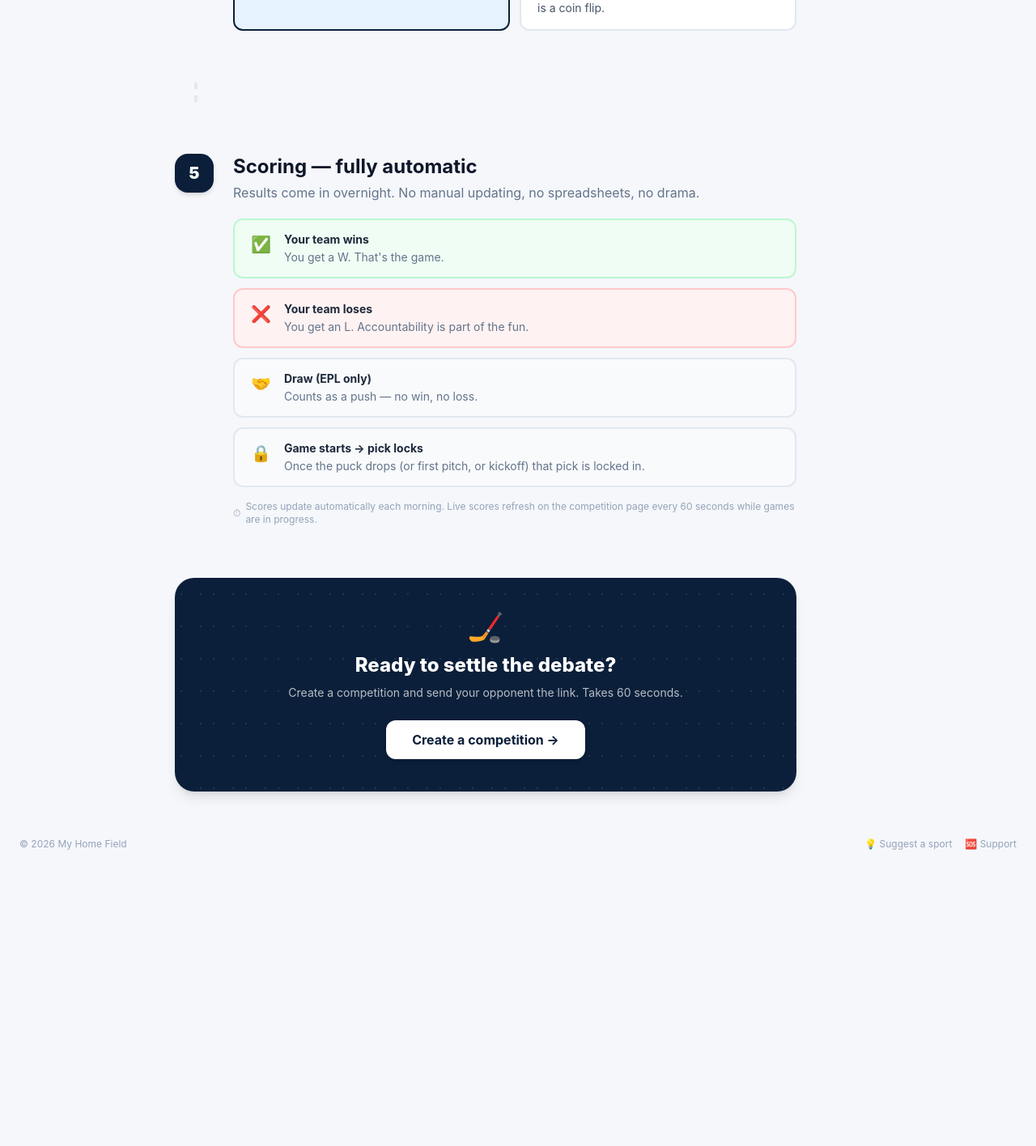
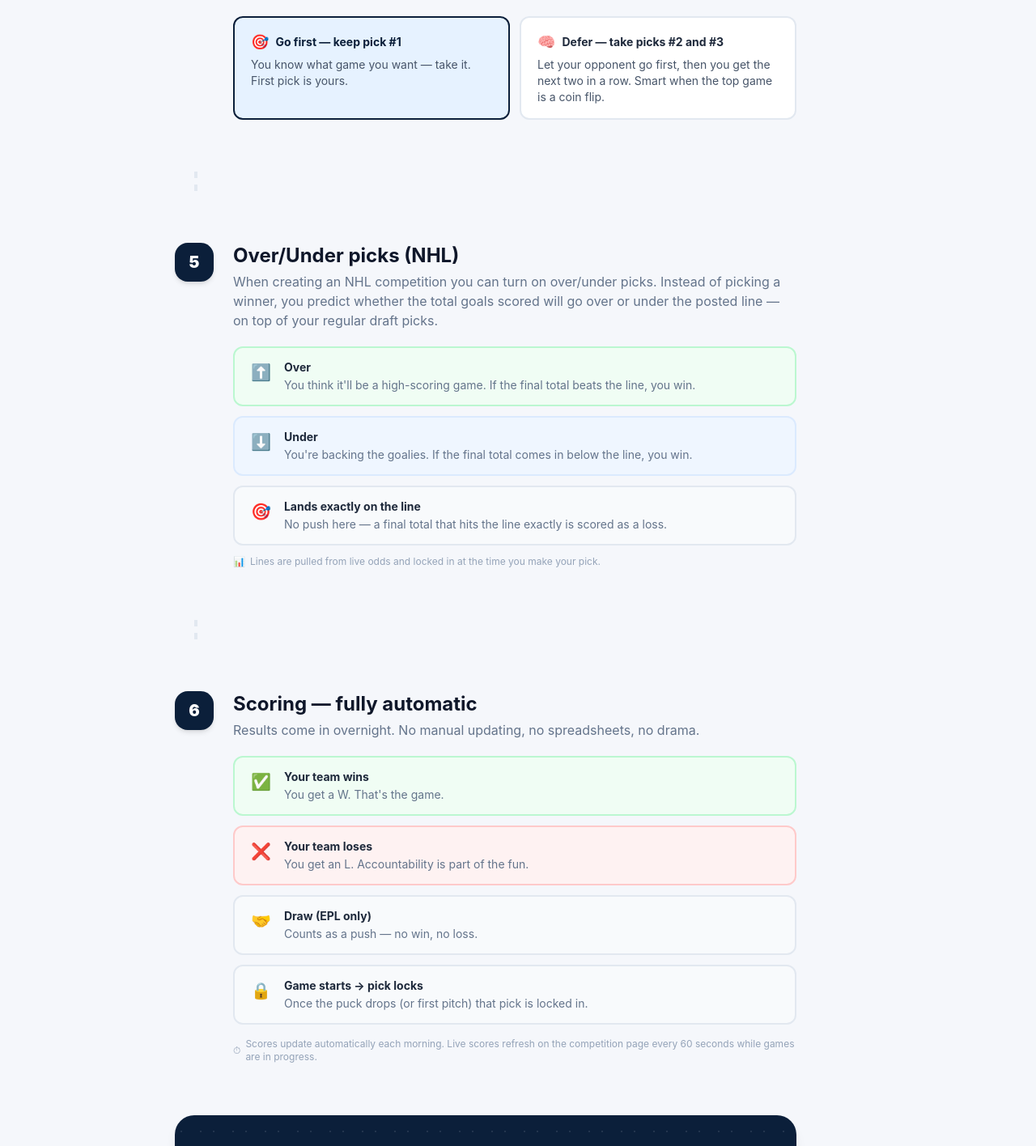
Before and after one commit to ilovekimberly/home-field-advantage, a Next.js app: page /how-it-works in a window 1280 px wide. Shown: the part 2011-3427 px from the top of the page at 81% size. Before the commit the page ends 3078 px from the top, so only its background shows below. Built offline with nearby package versions, Linux system fonts and the light colour scheme; no server answers.

Commit message:
Add support/suggest forms, refine header nav, update how it works

```diff
--- a/app/how-it-works/page.tsx
+++ b/app/how-it-works/page.tsx
@@ -67,7 +67,8 @@ export default function HowItWorksPage() {
               {[
                 { emoji: "⚡", label: "Single day / Gameweek", desc: "One slate. Settle it tonight. Great for big game nights.", highlight: false },
                 { emoji: "📅", label: "One week / 4 gameweeks", desc: "A short series where every pick night counts.", highlight: false },
-                { emoji: "🏅", label: "Full season", desc: "NHL, MLB, or EPL — all the way to the end. For true bragging rights.", highlight: true },
+                { emoji: "🏅", label: "Full regular season", desc: "NHL or MLB — all the way to the final game of the regular season.", highlight: false },
+                { emoji: "🏆", label: "Full playoffs", desc: "Only available when the playoffs are active. Every series, every round — until the cup is lifted.", highlight: true },
               ].map((item) => (
                 <div
                   key={item.label}
@@ -208,11 +209,65 @@ export default function HowItWorksPage() {
       {/* Divider */}
       <div className="border-l-4 border-dashed border-slate-200 ml-6 h-6" />
 
-      {/* Step 5 — Scoring */}
+      {/* Step 5 — Over/Under */}
       <section>
         <div className="flex items-start gap-6">
           <div className="flex-shrink-0 w-12 h-12 rounded-2xl bg-rink text-white flex items-center justify-center text-xl font-black shadow-md">
             5
+          </div>
+          <div className="flex-1">
+            <h2 className="text-2xl font-bold text-slate-900 mb-1">Over/Under picks (NHL)</h2>
+            <p className="text-slate-500 mb-5">
+              When creating an NHL competition you can turn on over/under picks. Instead of
+              picking a winner, you predict whether the total goals scored will go over or
+              under the posted line — on top of your regular draft picks.
+            </p>
+            <div className="grid gap-3">
+              {[
+                {
+                  icon: "⬆️",
+                  label: "Over",
+                  desc: "You think it'll be a high-scoring game. If the final total beats the line, you win.",
+                  color: "border-green-200 bg-green-50",
+                },
+                {
+                  icon: "⬇️",
+                  label: "Under",
+                  desc: "You're backing the goalies. If the final total comes in below the line, you win.",
+                  color: "border-blue-100 bg-blue-50",
+                },
+                {
+                  icon: "🎯",
+                  label: "Lands exactly on the line",
+                  desc: "No push here — a final total that hits the line exactly is scored as a loss.",
+                  color: "border-slate-200 bg-slate-50",
+                },
+              ].map((item) => (
+                <div key={item.label} className={`rounded-xl border-2 px-5 py-3.5 flex gap-4 items-start ${item.color}`}>
+                  <span className="text-xl mt-0.5">{item.icon}</span>
+                  <div>
+                    <div className="font-bold text-slate-800 text-sm">{item.label}</div>
+                    <div className="text-sm text-slate-500 mt-0.5">{item.desc}</div>
+                  </div>
+                </div>
+              ))}
+            </div>
+            <p className="text-xs text-slate-400 mt-3 flex items-center gap-1.5">
+              <span>📊</span>
+              Lines are pulled from live odds and locked in at the time you make your pick.
+            </p>
+          </div>
+        </div>
+      </section>
+
+      {/* Divider */}
+      <div className="border-l-4 border-dashed border-slate-200 ml-6 h-6" />
+
+      {/* Step 6 — Scoring */}
+      <section>
+        <div className="flex items-start gap-6">
+          <div className="flex-shrink-0 w-12 h-12 rounded-2xl bg-rink text-white flex items-center justify-center text-xl font-black shadow-md">
+            6
           </div>
           <div className="flex-1">
             <h2 className="text-2xl font-bold text-slate-900 mb-1">Scoring — fully automatic</h2>
@@ -224,7 +279,7 @@ export default function HowItWorksPage() {
                 { icon: "✅", label: "Your team wins", sub: "You get a W. That's the game.", color: "border-green-200 bg-green-50" },
                 { icon: "❌", label: "Your team loses", sub: "You get an L. Accountability is part of the fun.", color: "border-red-200 bg-red-50" },
                 { icon: "🤝", label: "Draw (EPL only)", sub: "Counts as a push — no win, no loss.", color: "border-slate-200 bg-slate-50" },
-                { icon: "🔒", label: "Game starts → pick locks", sub: "Once the puck drops (or first pitch, or kickoff) that pick is locked in.", color: "border-slate-200 bg-slate-50" },
+                { icon: "🔒", label: "Game starts → pick locks", sub: "Once the puck drops (or first pitch) that pick is locked in.", color: "border-slate-200 bg-slate-50" },
               ].map((item) => (
                 <div key={item.label} className={`rounded-xl border-2 px-5 py-3.5 flex gap-4 items-start ${item.color}`}>
                   <span className="text-xl mt-0.5">{item.icon}</span>
@@ -249,7 +304,11 @@ export default function HowItWorksPage() {
           style={{ backgroundImage: "radial-gradient(circle at 20% 50%, white 1px, transparent 1px), radial-gradient(circle at 80% 50%, white 1px, transparent 1px)", backgroundSize: "40px 40px" }}
         />
         <div className="relative">
-          <div className="text-4xl mb-3">🏒</div>
+          <div className="flex items-center justify-center gap-3 text-4xl mb-3">
+            <span>🏒</span>
+            <span>⚾</span>
+            <span>⚽</span>
+          </div>
           <h2 className="text-2xl font-extrabold text-white mb-2">Ready to settle the debate?</h2>
           <p className="text-white/70 mb-6 text-sm">Create a competition and send your opponent the link. Takes 60 seconds.</p>
           <Link href="/competitions/new" className="inline-flex items-center gap-2 bg-white text-rink font-bold px-8 py-3 rounded-xl hover:bg-ice transition-colors shadow-md text-base">
```
